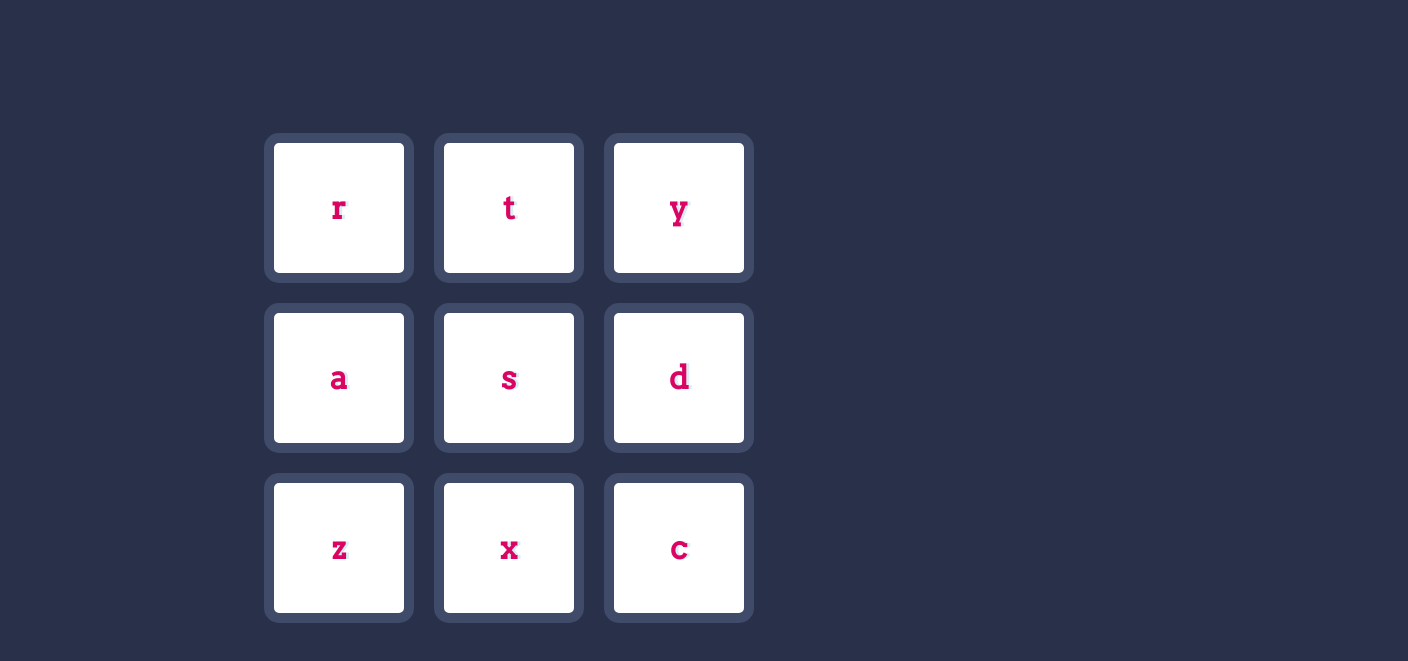
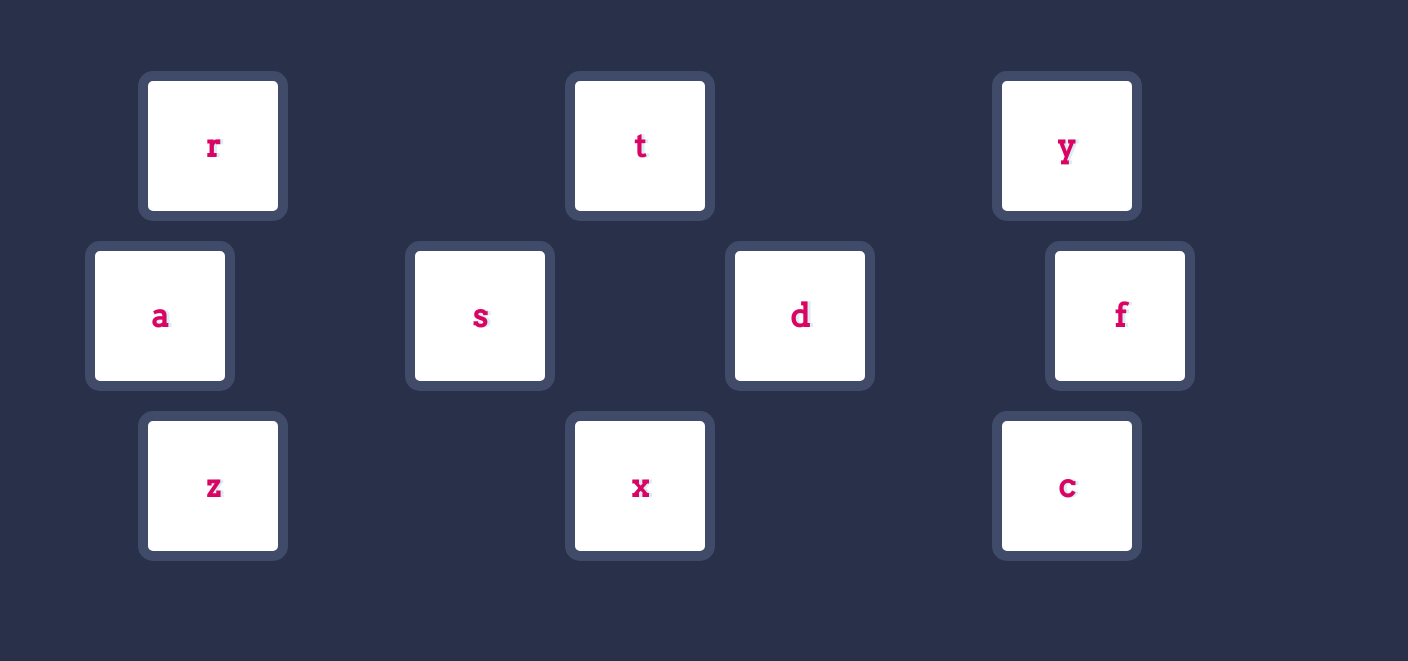
Before and after one commit to cdh616x/drumkit, a plain HTML site: page index.html in a window 1280 px wide. Shown: the part 99-760 px from the top of the page, 1408 px wide, since content can reach past the window. Drawn offline with nearby package versions, Linux system fonts and the light colour scheme.

Commit message:
more buttons and sounds

```diff
--- a/css/styles.css
+++ b/css/styles.css
@@ -8,6 +8,7 @@ h1 {
   color: #DBEDF3;
   font-family: "Arvo", cursive;
   text-shadow: 9px 0 #DA0463;
+  margin-bottom: 5%;
 
 }
 
@@ -49,7 +50,7 @@ footer {
 }
 
 .set {
-  margin: 10% 10% 10%;
+  margin: 0;
 }
 
 .game-over {
@@ -83,8 +84,3 @@ footer {
   margin: 10px;
   background-color: white;
 }
-
-.container-fluid {
-  margin-left: 10%;
-  margin-right: 10%;
-}
--- a/index.html
+++ b/index.html
@@ -15,19 +15,40 @@
   <div class="container-fluid">
     <div class="set">
       <div class="row">
+        <div class="col">
           <button class="r drum">r</button>
+        </div>
+        <div class="col">
           <button class="t drum">t</button>
+        </div>
+        <div class="col">
           <button class="y drum">y</button>
         </div>
+      </div>
       <div class="row">
+        <div class="col">
           <button class="a drum">a</button>
+        </div>
+        <div class="col">
           <button class="s drum">s</button>
+        </div>
+        <div class="col">
           <button class="d drum">d</button>
         </div>
+        <div class="col">
+          <button class="f drum">f</button>
+        </div>
+      </div>
       <div class="row">
+        <div class="col">
           <button class="z drum">z</button>
+        </div>
+        <div class="col">
           <button class="x drum">x</button>
+        </div>
+        <div class="col">
           <button class="c drum">c</button>
+        </div>
       </div>
     </div>
   </div>
--- a/index.js
+++ b/index.js
@@ -20,6 +20,11 @@ function makeSound(key) {
     case "s":
     var snare = new Audio("sounds/mute-snare.mp3");
     snare.play();
+      break;
+
+    case "f":
+    var snare3 = new Audio("sounds/snare-on.mp3");
+    snare3.play();
       break;
 
     case "t":
```
Also changed, not shown: 1 other file. Lines whose indentation alone changed are shown as unchanged.
